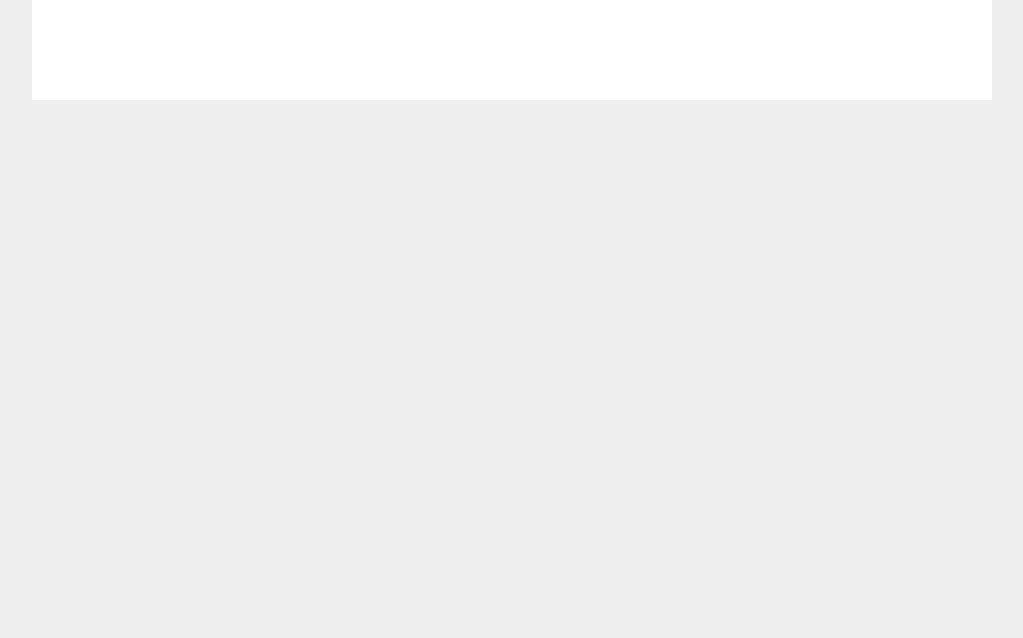
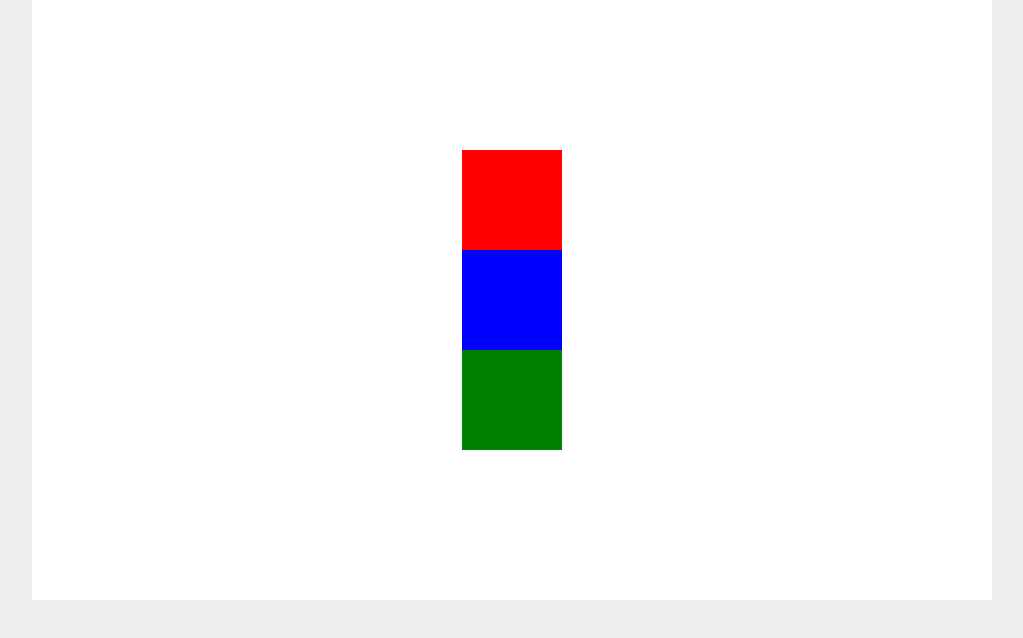
Before and after one commit to agaczywilis/flexbox-course, a plain HTML site: page index.html in a window 1280 px wide. Shown: the whole page, without its empty margins (128-1151 px from the left). Drawn offline with Linux system fonts and the light colour scheme.

Commit message:
main axis, cross axis, justify-content, align-items

```diff
--- a/style.css
+++ b/style.css
@@ -17,11 +17,15 @@ body{
     display: flex;
     background: white;
     flex-wrap: wrap;
+    flex-flow: column;
+    height: 600px;
+    justify-content: center;
+    align-items: center;
 }
 
 .box {
-    height: 100px;
-    flex: 1 o 200px;
+    width: 100px;
+    flex: 0 0 100px;
 }
 
 .one{
```
